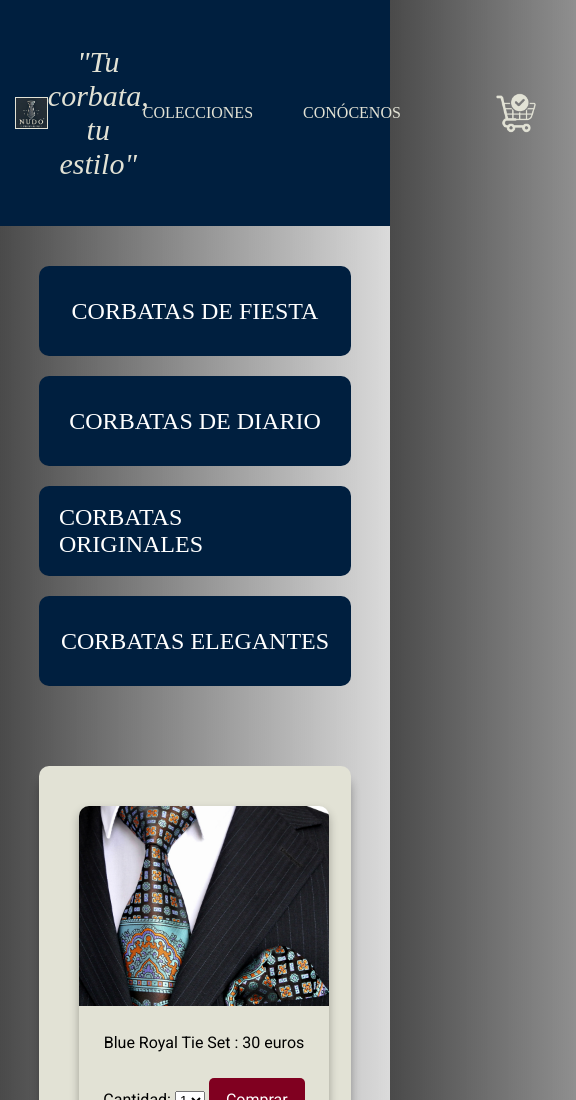
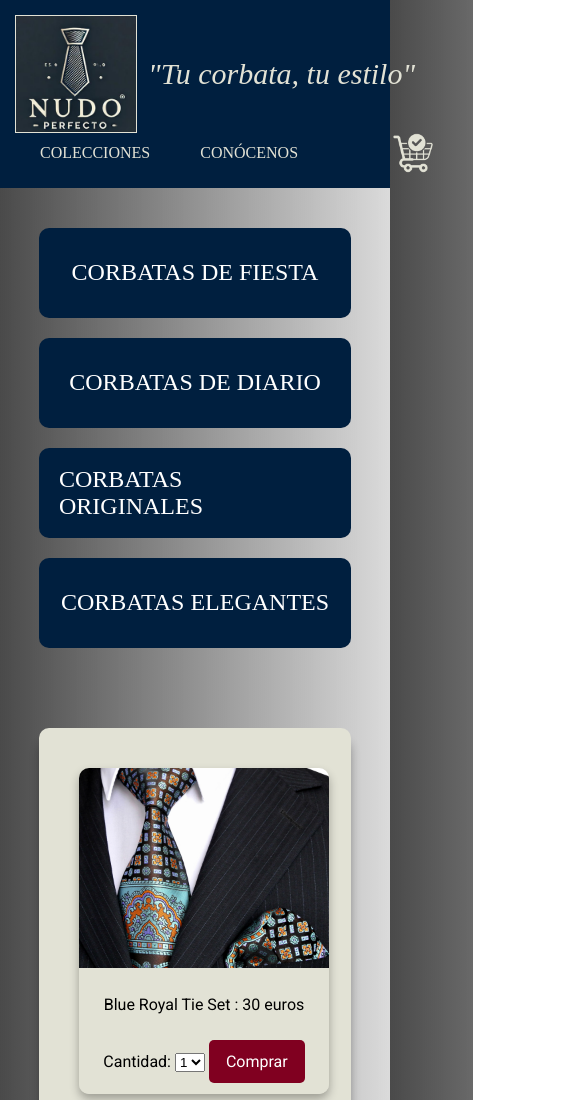
Before and after one commit to BertoSC/NudoPerfecto, a plain HTML site: page colecciones.html in a window 390 px wide. Shown: the top 1100 px of the page, 576 px wide, since content can reach past the window. Drawn offline with Linux system fonts and the light colour scheme; a web font is replaced by a local one.

Commit message:
actualizado rotura de codigo

```diff
--- a/estilosColecciones.css
+++ b/estilosColecciones.css
@@ -15,6 +15,7 @@ body {
     display: flex;
     flex-direction: column;
 }
+
 
 /* HEADER */
 
@@ -97,7 +98,26 @@ body {
     vertical-align: middle;
     padding-right: 40px;
     padding-left: 20px;
+
 }
+
+@media (max-width:600px){
+    #header {
+        width: 100%;
+        height: 20%;
+        background-color: #001f3f;
+       display: grid;
+       grid-template-columns: repeat(auto-fit, minmax(400px, 1fr));
+        align-items: center;
+        box-sizing: border-box;
+        position: sticky;
+        top: 0;
+        padding: 15px;
+        z-index: 1000; /* Asegúrate de que el encabezado esté en la parte superior */
+    }
+
+}
+
 
 /* LISTA DE COLECCIONES */
 #colecciones {
@@ -215,7 +235,7 @@ body {
     width: 100%;
     background-color: #001f3f;
     display: grid;
-    grid-template-columns: repeat(auto-fit, minmax(500px, 1fr));
+    grid-template-columns: repeat(auto-fit, minmax(400px, 1fr));
     padding: 20px;
     text-align: center;
     box-sizing: border-box;
--- a/estilosIndex.css
+++ b/estilosIndex.css
@@ -97,9 +97,25 @@ body {
     vertical-align: middle;
     padding-right: 40px;
     padding-left: 20px;
+
 }
 
-/*
+@media (max-width:600px){
+    #header {
+        width: 100%;
+        height: 20%;
+        background-color: #001f3f;
+       display: grid;
+       grid-template-columns: repeat(auto-fit, minmax(400px, 1fr));
+        align-items: center;
+        box-sizing: border-box;
+        position: sticky;
+        top: 0;
+        padding: 15px;
+        z-index: 1000; /* Asegúrate de que el encabezado esté en la parte superior */
+    }
+
+}
 
 
 /* MAIN */
--- a/estilosNosotros.css
+++ b/estilosNosotros.css
@@ -16,6 +16,7 @@ body {
     flex-direction: column;
     box-sizing: border-box;
 }
+
 
 /* HEADER */
 
@@ -98,7 +99,26 @@ body {
     vertical-align: middle;
     padding-right: 40px;
     padding-left: 20px;
+
 }
+
+@media (max-width:600px){
+    #header {
+        width: 100%;
+        height: 20%;
+        background-color: #001f3f;
+       display: grid;
+       grid-template-columns: repeat(auto-fit, minmax(400px, 1fr));
+        align-items: center;
+        box-sizing: border-box;
+        position: sticky;
+        top: 0;
+        padding: 15px;
+        z-index: 1000; /* Asegúrate de que el encabezado esté en la parte superior */
+    }
+
+}
+
 
 /*TITULO */
 
@@ -176,7 +196,7 @@ body {
     width: 100%;
     background-color: #001f3f;
     display: grid;
-    grid-template-columns: repeat(auto-fit, minmax(500px, 1fr));
+    grid-template-columns: repeat(auto-fit, minmax(400px, 1fr));
     padding: 20px;
     text-align: center;
     box-sizing: border-box;
```
